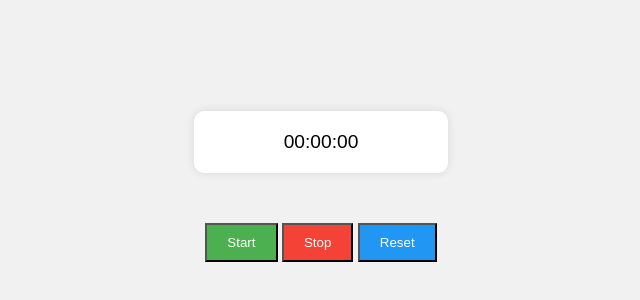
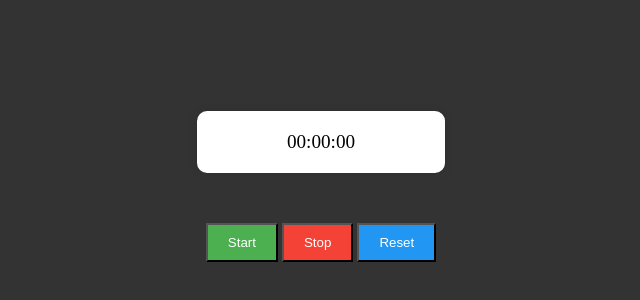
Before and after one commit to pratham-107/stopwatch, a plain HTML site: page index.html in a window 1280 px wide. Shown: the part 214-514 px from the top of the page, without its empty margins (319-959 px from the left). Drawn offline with Linux system fonts and the light colour scheme.

Commit message:
Update index.html
code update

```diff
--- a/index.html
+++ b/index.html
@@ -11,19 +11,12 @@
             box-sizing: border-box;
         }
 
-body{
-    font-family: Arial, sans-serif;
-    margin: 0;
-    padding: 0;
-    /* height: 100vh; */
-}
-
         .container{
             display: flex;
             justify-content: center;
             align-items: center;
             height: 100vh;
-    background-color: #f1f1f1;
+            background-color: #333;
             gap: 50px;
             flex-direction: column;
         }
@@ -59,10 +52,8 @@ body{
             padding: 10px 20px;
             cursor: pointer;
         }
-
     </style>
 </head>
-
 <body>
     <div class="container">
         <div class="stopwatch" id="stopwatch">00:00:00</div>
@@ -72,9 +63,11 @@ body{
             <button class="reset" onclick="reset()">Reset</button>
         </div>
     </div>
+
     <script>
         let timer;
         let seconds = 0;
+
         const stopwatch = document.getElementById('stopwatch');
 
         function updateTime(){
@@ -97,8 +90,6 @@ function reset(){
             seconds = 0;
             updateTime();
         }
-
-
     </script>
 </body>
 </html>
```
Lines whose indentation alone changed are shown as unchanged.
